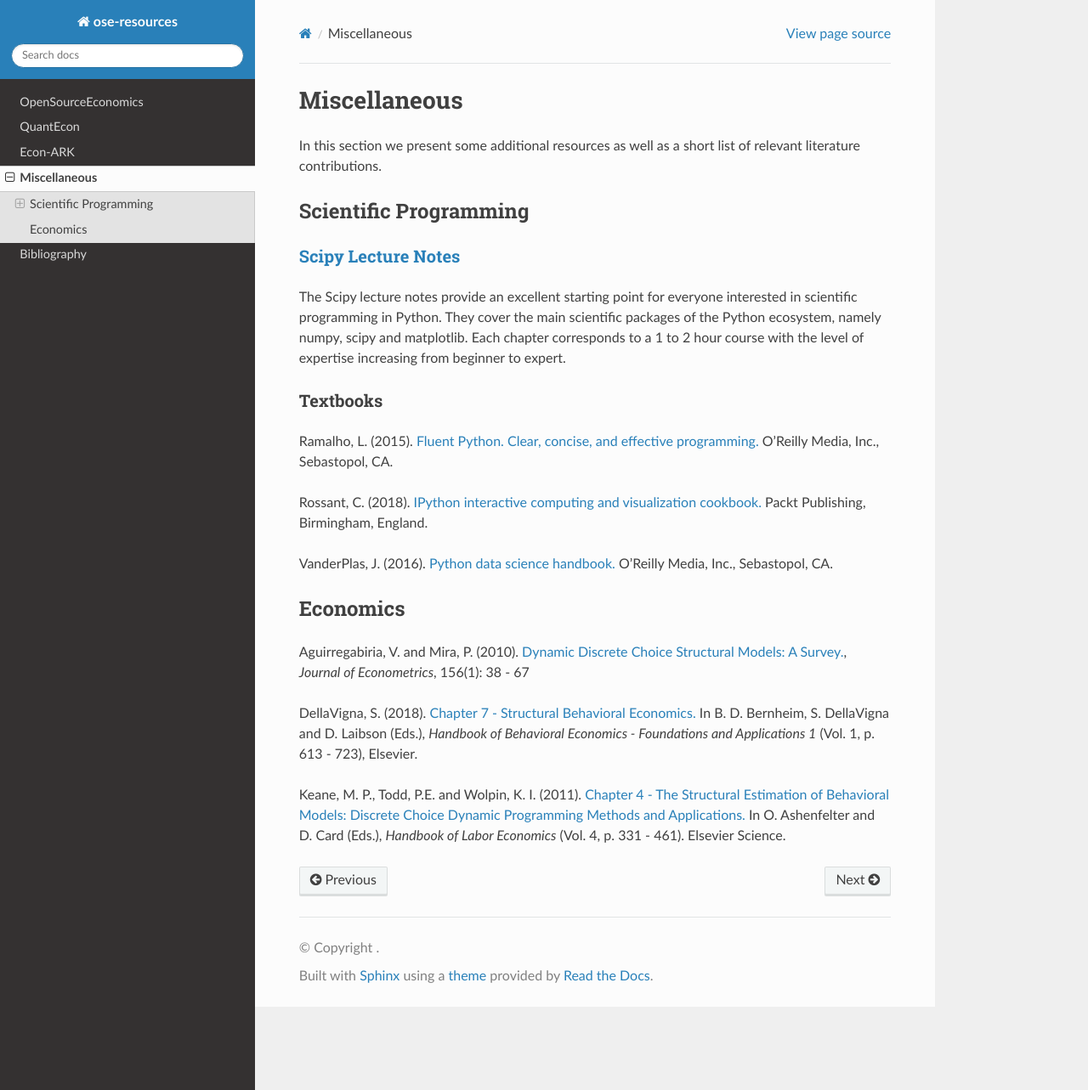
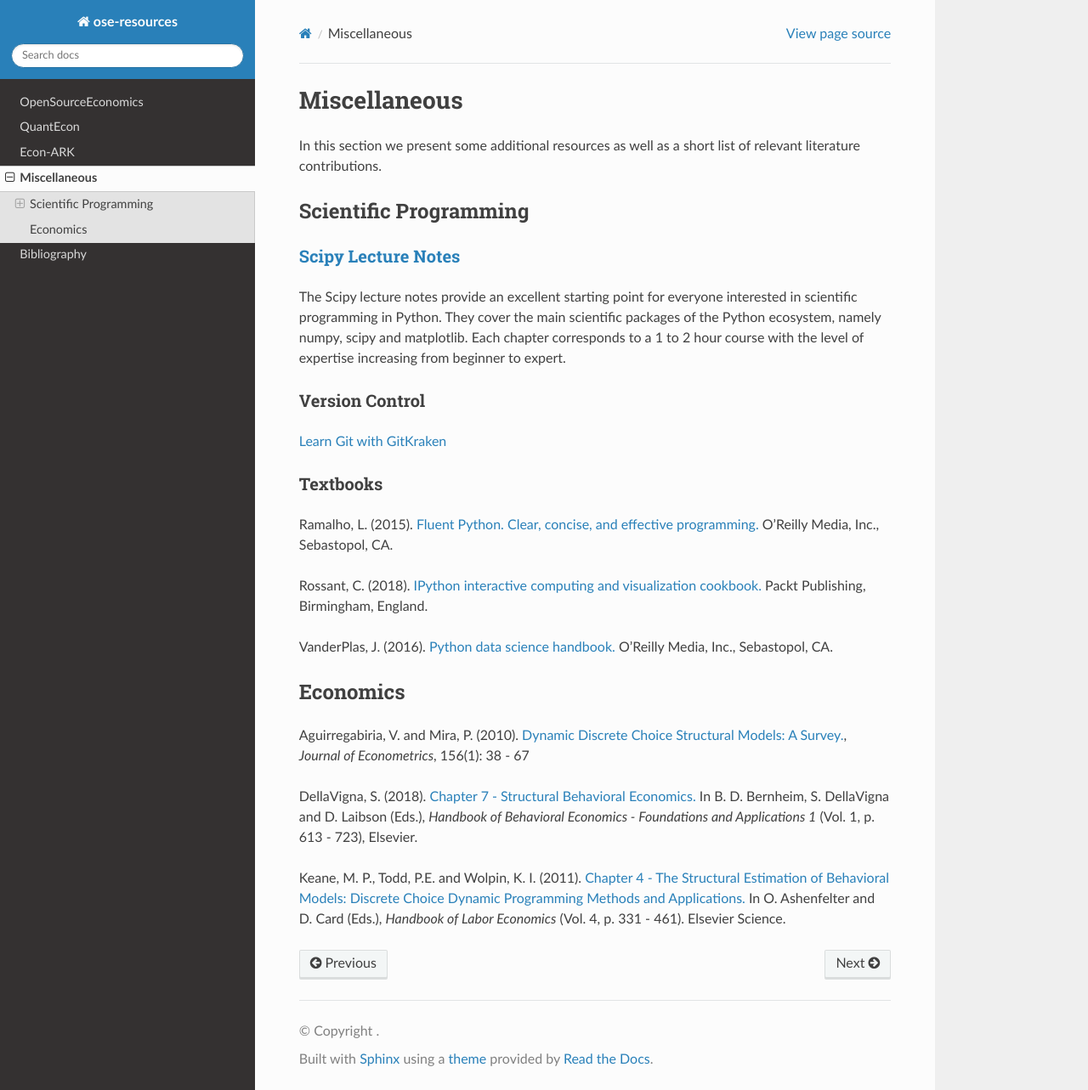
Before and after one commit to MargaritaRad/ose-resources, a Sphinx documentation site: the page built from docs/source/miscellaneous.rst, in a window 1280 px wide and 1283 px high. Shown: the whole window at 85% size. Built offline with Sphinx 7.4.7 and the Read the Docs theme 2.0.0, drawn with Linux system fonts in a browser that asks for light colours.

Commit message:
added gitkraken to miscellaneous

```diff
--- a/docs/source/miscellaneous.rst
+++ b/docs/source/miscellaneous.rst
@@ -10,6 +10,11 @@ Scientific Programming
 *****************************************************
 
 The Scipy lecture notes provide an excellent starting point for everyone interested in scientific programming in Python. They cover the main scientific packages of the Python ecosystem, namely numpy, scipy and matplotlib. Each chapter corresponds to a 1 to 2 hour course with the level of expertise increasing from beginner to expert.
+
+Version Control
+****************
+
+`Learn Git with GitKraken <https://www.gitkraken.com/resources/learn-git>`_
 
 Textbooks
 **********
```
